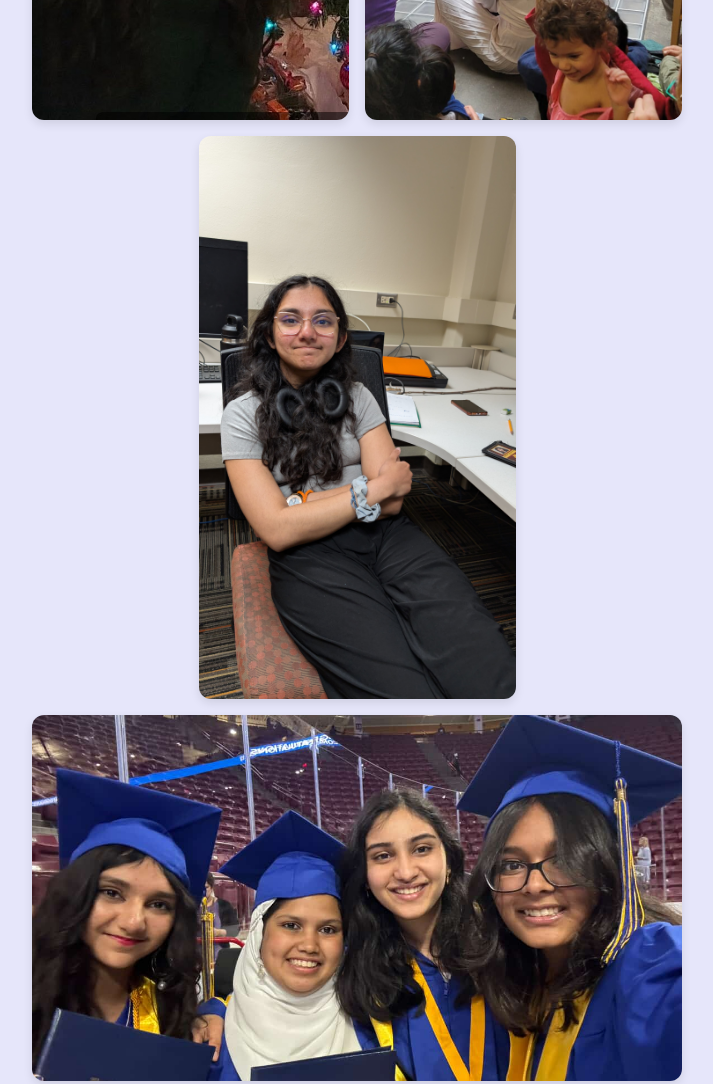
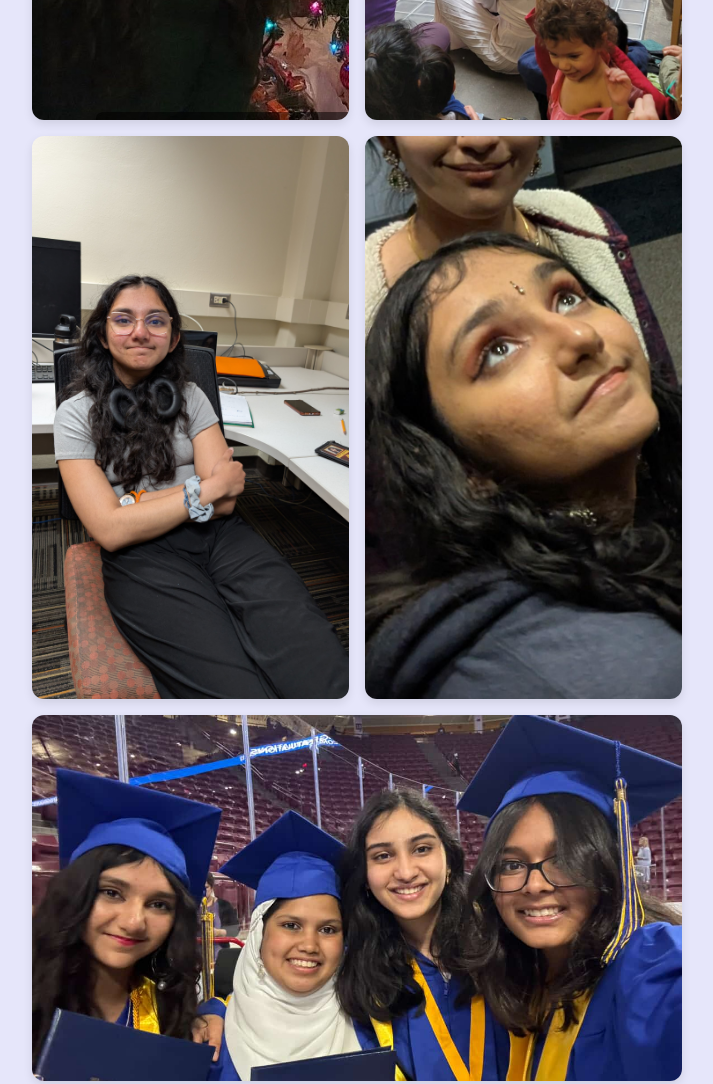
Before and after one commit to issabhiii/akshya, a plain HTML site: page index.html in a window 1280 px wide. Shown: the part 6380-7464 px from the top of the page, without its empty margins (283-996 px from the left). Drawn offline with Linux system fonts and the light colour scheme.

Commit message:
final touches, good bye :)

```diff
--- a/index.html
+++ b/index.html
@@ -352,6 +352,19 @@ Best wishes,
         </div>
       </div>
     </div>
+    <div class="card-container vertical">
+      <div class="card">
+        <div class="card-face card-front">
+          <img src="img34.jpg" alt="photo 2"/>
+        </div>
+        <div class="card-face card-back">
+          <div class="back-content">
+            <h2>placeholder_athena</h2>
+            <p>~Athena</p>
+          </div>
+        </div>
+      </div>
+    </div>
 
 
 
@@ -471,7 +484,7 @@ I can’t believe how lucky I am to have you in my life. You’re the prettiest
     <div class="card-container vertical">
       <div class="card">
         <div class="card-face card-front">
-          <img src="img1.jpg" alt="photo 1"/>
+          <img src="img69.jpg" alt="photo 1"/>
         </div>
         <div class="card-face card-back">
           <div class="back-content">
```
Also changed, not shown: img34.jpg (added), img69.jpg (added).
